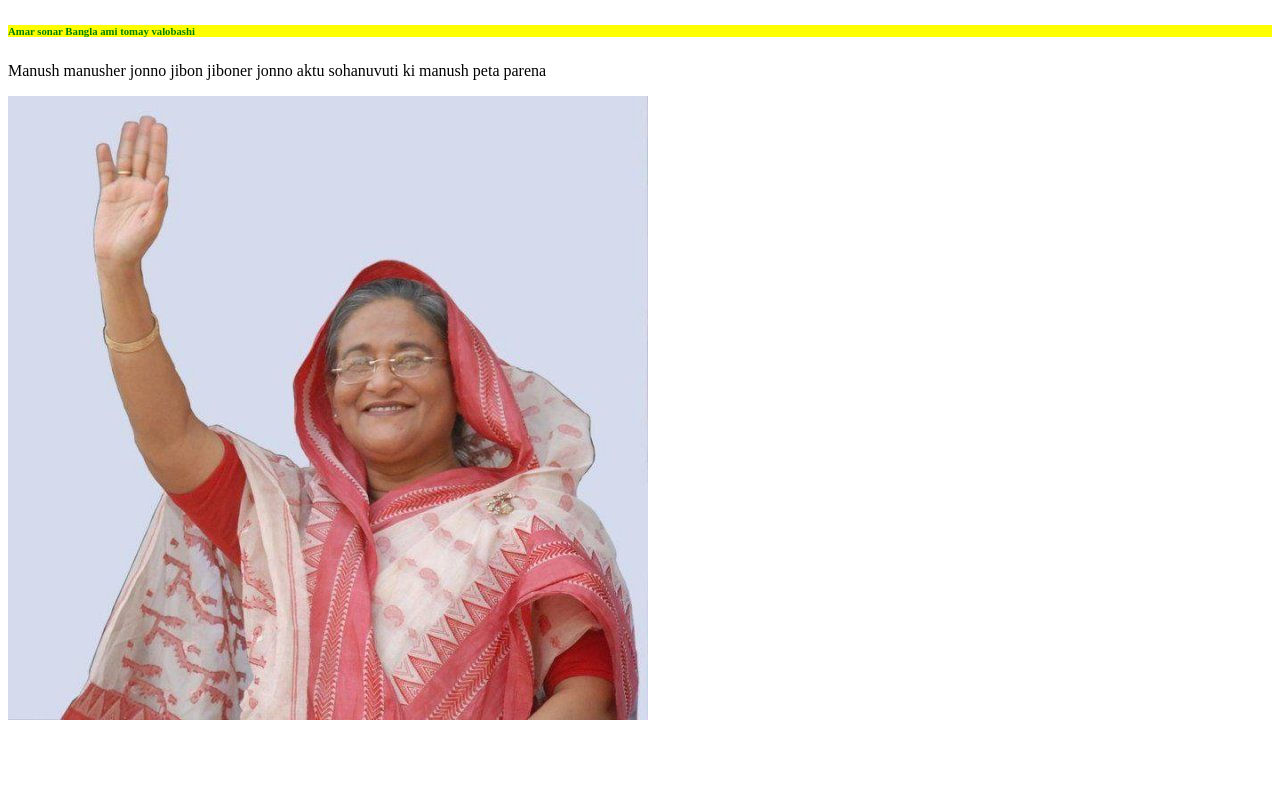
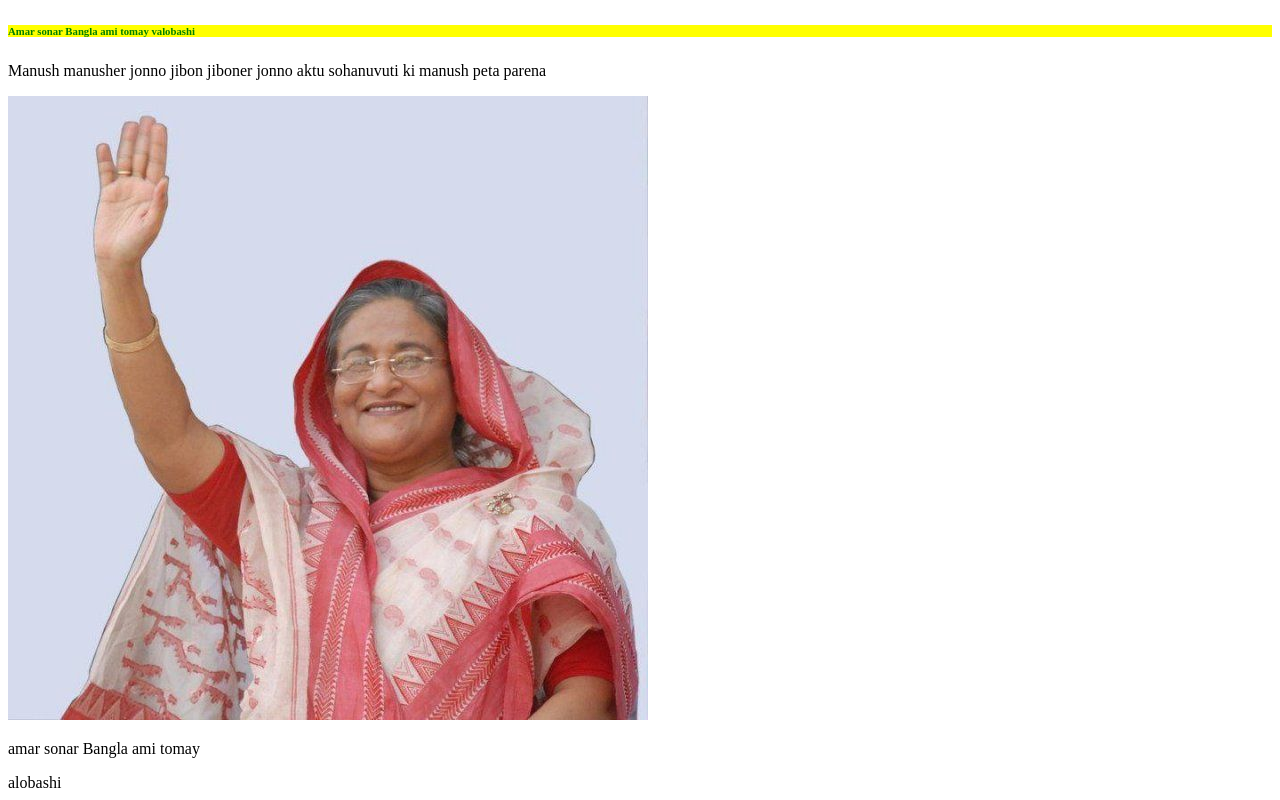
Before and after one commit to mojibar12/my-second-repo, a plain HTML site: page index.html in a window 1280 px wide. Drawn offline with Linux system fonts and the light colour scheme.

Commit message:
my five commit

```diff
--- a/index.html
+++ b/index.html
@@ -11,6 +11,7 @@
     <h6>Amar sonar Bangla ami tomay valobashi</h6>
     <p>Manush manusher jonno jibon jiboner jonno aktu sohanuvuti ki manush peta parena</p>
     <img class="putu" src="seikh hasina.jpg" alt="">
-
+    <p>amar sonar Bangla ami tomay </p>
+    alobashi
 </body>
 </html>
```
